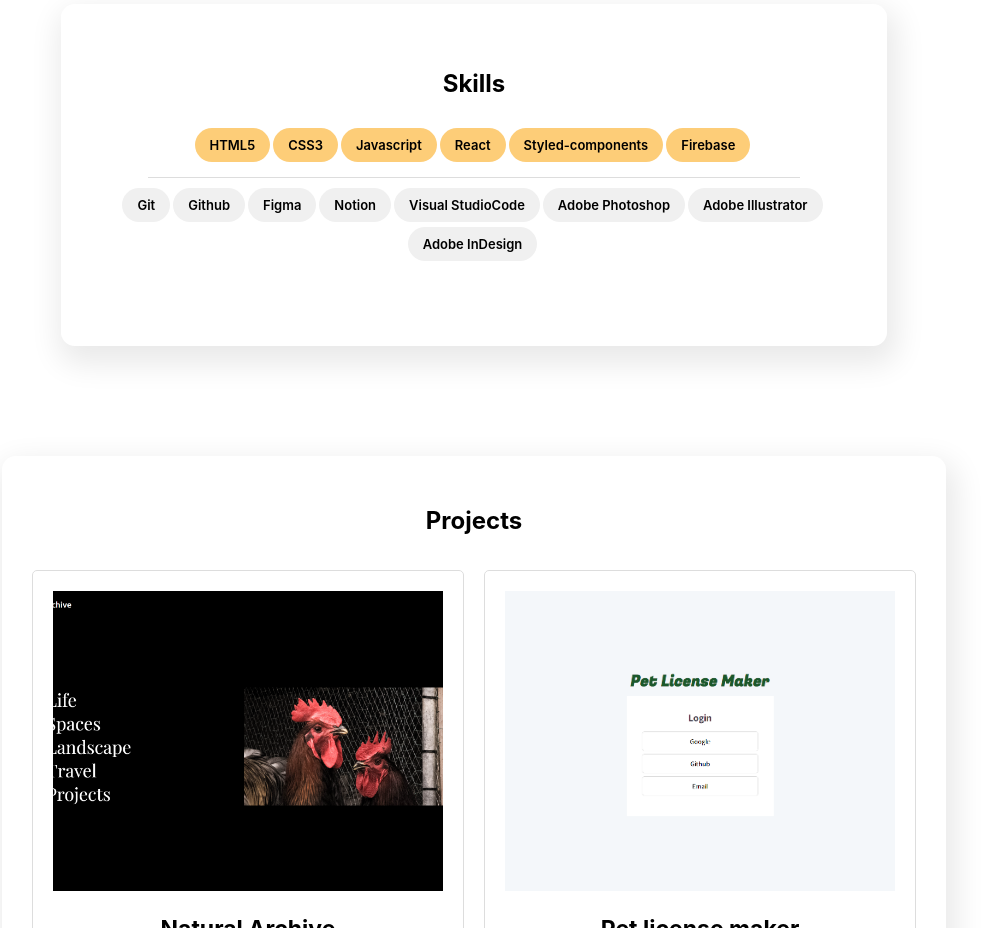
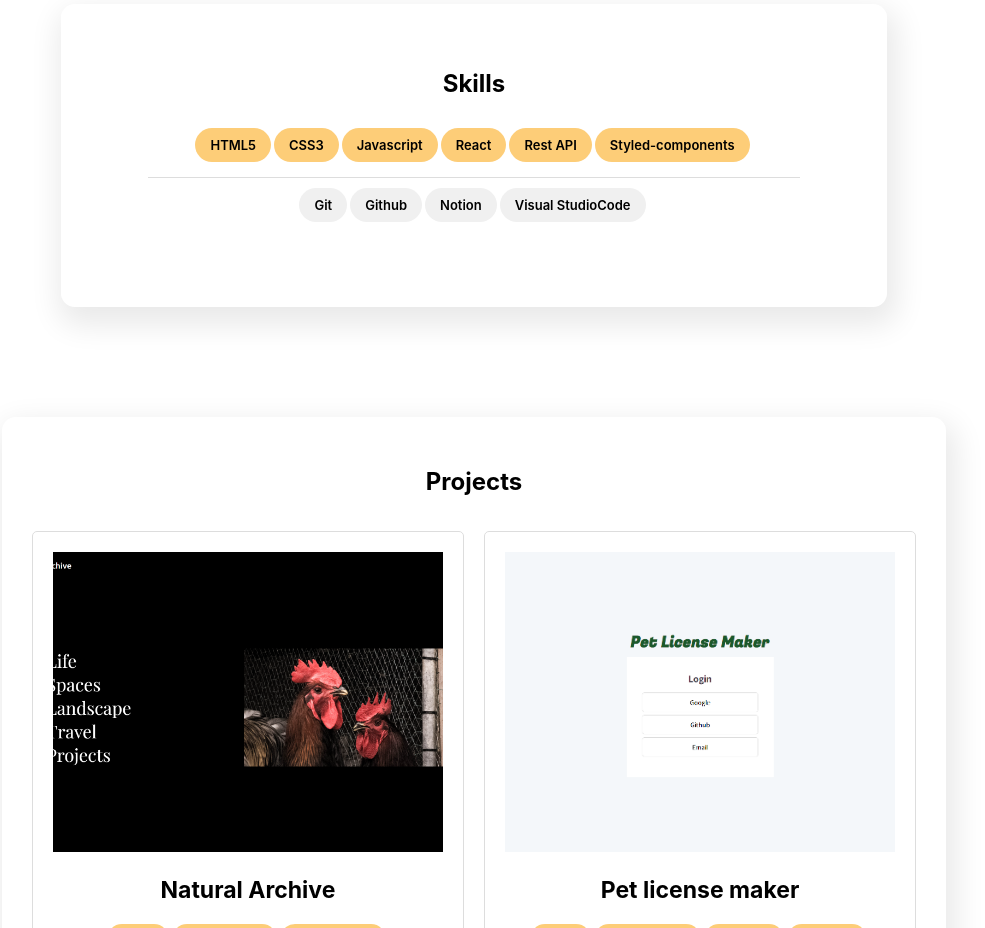
Before and after one commit to injilee/Portfolio, a React (Create React App) app: page / in a window 1280 px wide. Shown: the part 860-1788 px from the top of the page, without its empty margins (166-1151 px from the left). Built offline with nearby package versions, Linux system fonts and the light colour scheme; a web font is replaced by a local one.

Commit message:
Feat : 필요없는 skills 삭제

```diff
--- a/src/components/skills.jsx
+++ b/src/components/skills.jsx
@@ -1,6 +1,6 @@
 import React from 'react';
 import { BoxWrap, Title } from '../styles/BoxWrap';
-import { SkillMain, SkillContainer, SkillList, ToolList, DivisionLine } from '../styles/component/Skills';
+import * as S from '../styles/component/Skills';
 import ScrollFadeIn from './hooks/ScrollFadeIn';
 
 const Skills = () => {
@@ -10,30 +10,26 @@ const Skills = () => {
 
    return (
       <BoxWrap {...animatedItem[0]}>
-         <SkillMain>
+         <S.SkillMain>
             <Title>Skills</Title>
-            <SkillContainer>
-               <SkillList>
+            <S.SkillContainer>
+               <S.SkillList>
                   <li>HTML5</li>
                   <li>CSS3</li>
                   <li>Javascript</li>
                   <li>React</li>
+                  <li>Rest API</li>
                   <li>Styled-components</li>
-                  <li>Firebase</li>
-               </SkillList>
-               <DivisionLine></DivisionLine>
-               <ToolList>
+               </S.SkillList>
+               <S.DivisionLine></S.DivisionLine>
+               <S.ToolList>
                   <li>Git</li>
                   <li>Github</li>
-                  <li>Figma</li>
                   <li>Notion</li>
                   <li>Visual StudioCode</li>
-                  <li>Adobe Photoshop</li>
-                  <li>Adobe Illustrator</li>
-                  <li>Adobe InDesign</li>
-               </ToolList>
-            </SkillContainer>
-         </SkillMain>
+               </S.ToolList>
+            </S.SkillContainer>
+         </S.SkillMain>
       </BoxWrap>
    );
 };
```
